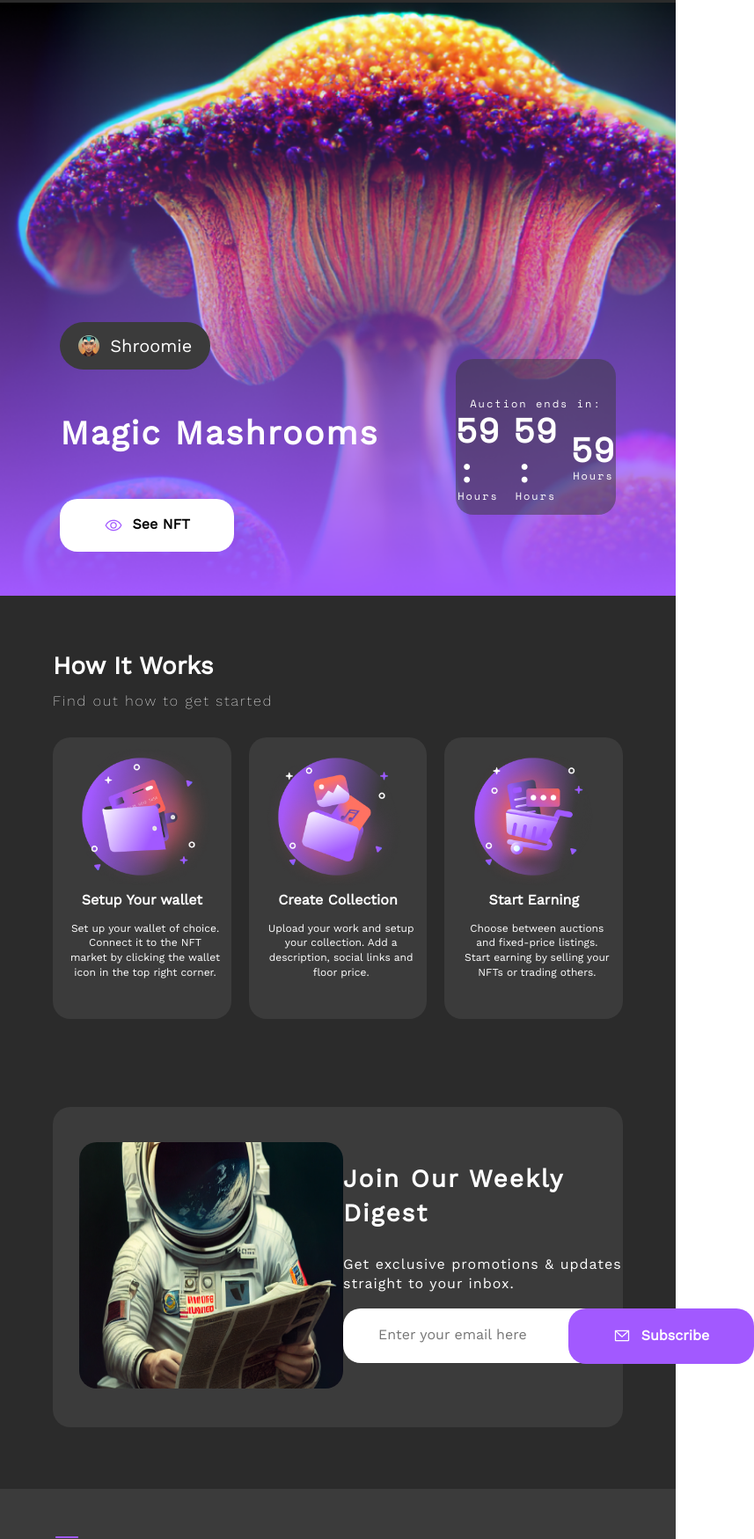
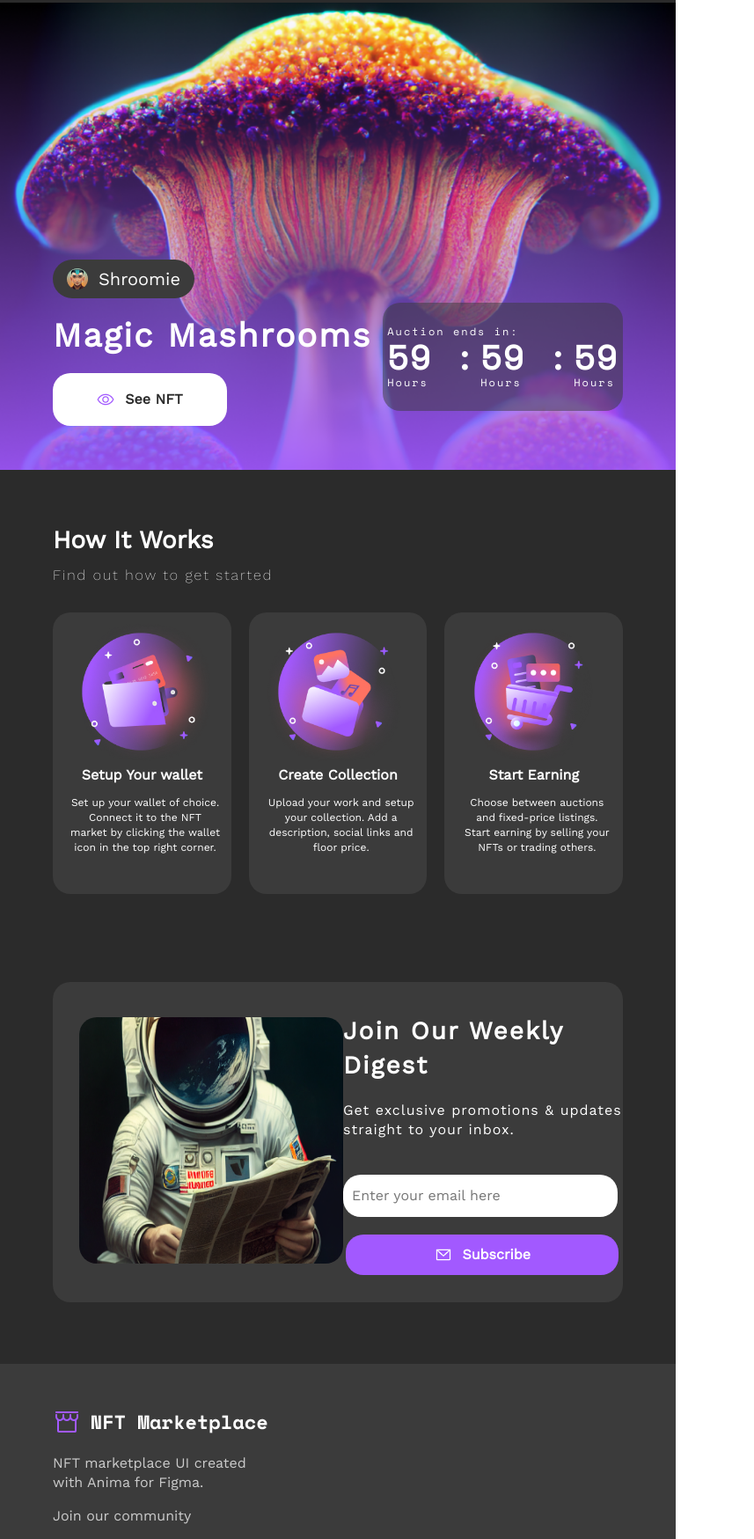
Before and after one commit to giobashvili1/Sacavi101, a plain HTML site: page NFT design/index.html in a window 768 px wide. Shown: the part 3249-4998 px from the top of the page at 88% size, 857 px wide, since content can reach past the window. Drawn offline with Linux system fonts and the light colour scheme.

Commit message:
Add files via upload

```diff
--- a/NFT design/style.css
+++ b/NFT design/style.css
@@ -1481,71 +1481,85 @@ body{
     .mush-back{
     background-image: url(./img/purp-mushroom.png);
     background-repeat: no-repeat;
-    background-size: cover;
+    background-size: 100%;
     display: flex;
     align-items: center;
     justify-content: center;
-    gap: 75px
-    ;
+    padding-left: 60px;
+    padding-right: 60px;
     }
     .shroomie{
-        width:171px;
-    height:54px;
+            width: 121px;
+    height:24px;
+    padding: 10px 20px 10px 20px;
+    gap: 12px;
     border-radius: 30px;
     opacity: 0px;
     }
     .left-shroom{
-        padding-top: 70%;
+        padding-top: 45%;
     }
     .left-shroom h4{
+        padding-top: 20px;
+        margin: 0;
         width: 375px;
-        height: 46px;
-        font-family:"regular";
+    font-family: "regular";
     font-size: 38px;
     font-weight: 600;
     line-height: 45.6px;
     text-align: left;
     }
     .left-shroom button{
+        margin-top: 20px;
     width:198px;
     height:60px;
-        padding:22px, 50px, 22px, 50px;
-        border-radius: 20px;
-        display: flex;
-        align-items: center;
-        justify-content: center;
-        font-family:"regular";
-        color: black;
+    padding: 22px 50px 22px 50px;
+    gap: 12px;
+    border-radius: 20px;
+    opacity: 0px;
+    font-family: "regular";
     font-size: 16px;
     font-weight: 600;
     line-height: 22.4px;
     text-align: center;
     }
     .right-shroom{
-        width: 295px;
-        height:147px;
-        padding: 30px 0px 0px 0px;
+    margin-top: 50%;
+     width: 355px;
+    height:123px;
     gap: 10px;
-        border-radius: 20px;
-    }
+    border-radius:20px;
+    }
+
     .ends p{
     font-family: "space";
     font-size: 12px;
     font-weight: 400;
     line-height: 13.2px;
-        text-align: center;
+    text-align: left;
     }
     .clock{
         display: flex;
         align-items: center;
-    }
-    .ends h3{
+        justify-content: center;
+        gap: 5px
+        ;
+    }
+    .clock h3{
     font-family:"space";
     font-size: 38px;
     font-weight: 700;
     line-height: 45.6px;
     text-align: left;
     }
+    .clock p{
+    font-family:"space";
+    font-size: 12px;
+    font-weight: 400;
+    line-height: 13.2px;
+    text-align: left;
+
+    }
 
 
     .section8{
@@ -1657,7 +1671,15 @@ body{
         height: 280px;
         border-radius: 20px;
     }
+    .join{
+
+        display: flex;
+        flex-direction: column;
+        gap: 20px
+        ;
+    }
         .join h3{
+            margin: 0;
             font-family: "regular";
             font-size: 28px;
             font-weight: 600;
@@ -1665,6 +1687,8 @@ body{
             text-align: left;
         }
         .join p{
+            margin: 0;
+            width: 350px;
             font-family: "regular";
             font-size: 16px;
             font-weight: 400;
@@ -1672,9 +1696,31 @@ body{
             text-align: left;
         }
         .input{
-            display: flex;
-        }
-
+            margin-top: 20px;
+            display: flex;
+            flex-direction: column;
+            align-items: center;
+            gap: 20px
+            ;
+        }
+        .input input{
+            margin-right: 40px;
+                padding-left: 10px;
+                width: 300px;
+                height: 46px;
+                gap: 12px;
+                border-radius: 20px;
+                border: 1px 0px 0px 0px;
+        }
+        .input button{
+                width:310px;
+                height:46px;
+                gap: 12px;
+                border-radius: 20px;
+                position: absolute;
+                border: none;
+                right: 11%;
+        }
 
         .footer{
             padding-left: 60px;
```
Lines whose indentation alone changed are shown as unchanged.
